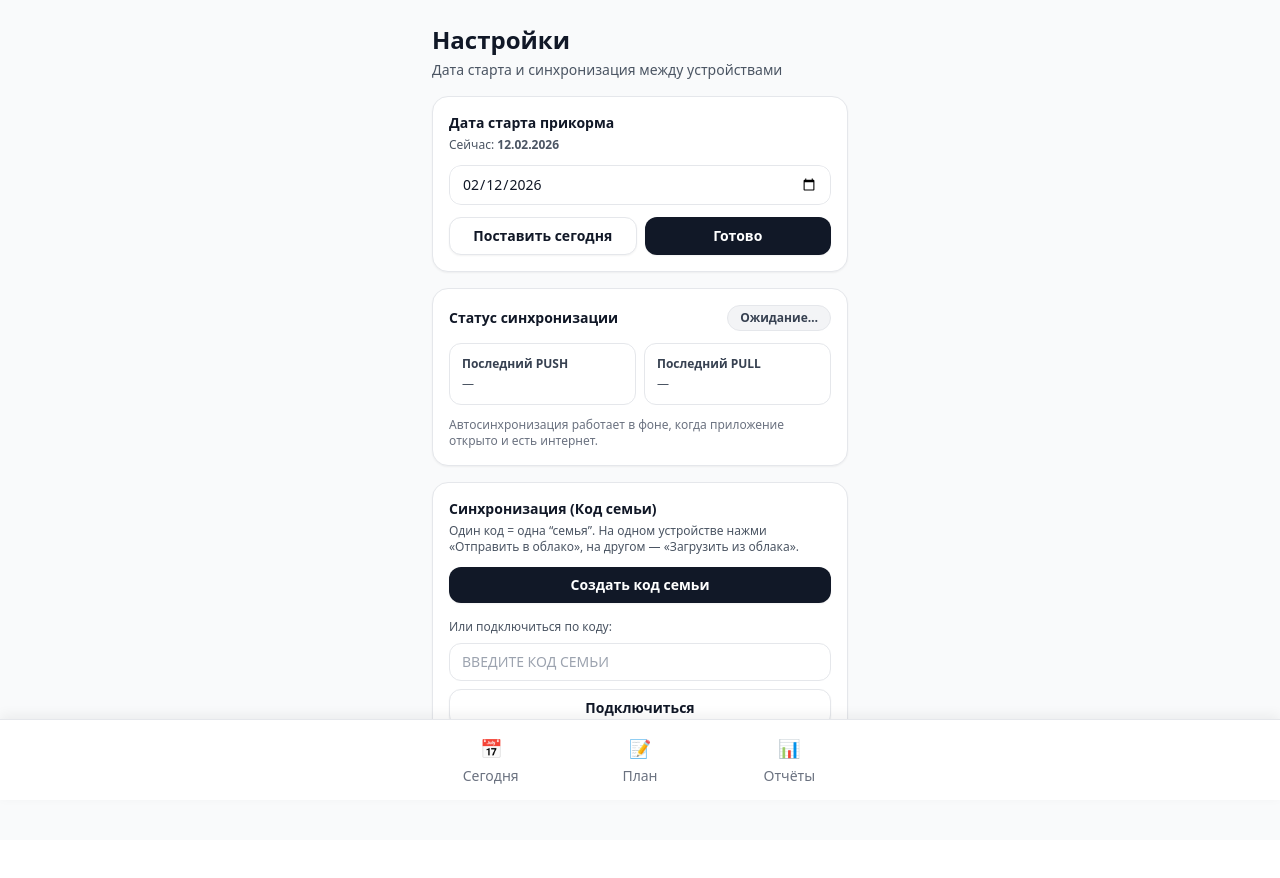
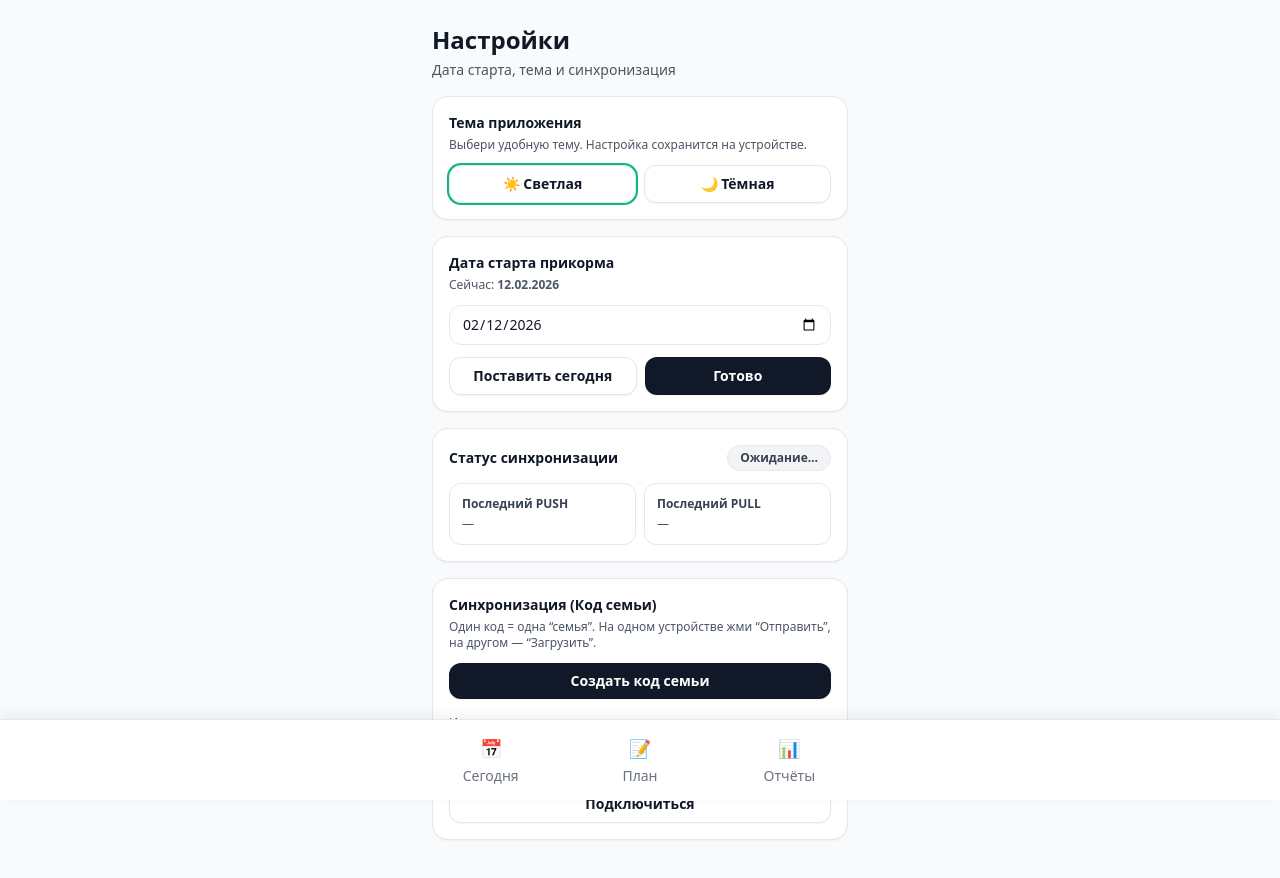
Before and after one commit to krutovya/prikorm-pwa, a Next.js app: page /settings in a window 1280 px wide. Shown: the top 878 px of the page. Before the commit the page ends 840 px from the top, so only its background shows below. Built offline with nearby package versions, Linux system fonts and the light colour scheme; no server answers.

Commit message:
Update settings.tsx

```diff
--- a/pages/settings.tsx
+++ b/pages/settings.tsx
@@ -27,6 +27,14 @@
   return format(d, "dd.MM HH:mm:ss");
 }
 
+const LS_THEME = "prikorm.theme"; // "light" | "dark"
+
+function applyTheme(theme: "light" | "dark") {
+  const root = document.documentElement;
+  if (theme === "dark") root.classList.add("dark");
+  else root.classList.remove("dark");
+}
+
 export default function SettingsPage() {
   const [startDateISO, setStartDateISO] = useState<string>(todayISO());
   const [loaded, setLoaded] = useState(false);
@@ -41,11 +49,14 @@
   const [lastPullAt, setLastPullAt] = useState<string | null>(null);
   const [lastError, setLastError] = useState<string | null>(null);
 
-  // читать статусы из localStorage периодически
+  // --- тема ---
+  const [theme, setTheme] = useState<"light" | "dark">("light");
+
   useEffect(() => {
     if (typeof window === "undefined") return;
 
-    const read = () => {
+    // read sync status
+    const readSync = () => {
       const st = (window.localStorage.getItem("prikorm.sync.status") as any) ?? "idle";
       setSyncStatus(st === "ok" || st === "error" ? st : "idle");
       setLastPushAt(window.localStorage.getItem("prikorm.sync.lastPushAt"));
@@ -53,8 +64,19 @@
       setLastError(window.localStorage.getItem("prikorm.sync.lastError"));
     };
 
-    read();
-    const t = setInterval(read, 1000);
+    readSync();
+    const t = setInterval(readSync, 1000);
+
+    // read theme
+    try {
+      const saved = (window.localStorage.getItem(LS_THEME) as "light" | "dark" | null) ?? "light";
+      setTheme(saved);
+      applyTheme(saved);
+    } catch {
+      setTheme("light");
+      applyTheme("light");
+    }
+
     return () => clearInterval(t);
   }, []);
 
@@ -104,10 +126,7 @@
   }
 
   async function onPush() {
-    if (!familyCode) {
-      alert("Сначала создай/введи код семьи");
-      return;
-    }
+    if (!familyCode) return alert("Сначала создай/введи код семьи");
     setSyncBusy(true);
     try {
       await pushToCloud(familyCode);
@@ -120,20 +139,25 @@
   }
 
   async function onPull() {
-    if (!familyCode) {
-      alert("Сначала создай/введи код семьи");
-      return;
-    }
+    if (!familyCode) return alert("Сначала создай/введи код семьи");
     setSyncBusy(true);
     try {
       const payload = await pullFromCloud(familyCode);
       await importAll(payload);
-      alert("Загружено ✅ Перезагрузи страницу приложения (или закрой/открой).");
+      alert("Загружено ✅ Перезагрузи приложение (или закрой/открой).");
     } catch (e: any) {
       alert("Ошибка загрузки: " + (e?.message ?? "unknown"));
     } finally {
       setSyncBusy(false);
     }
+  }
+
+  function setThemeAndApply(next: "light" | "dark") {
+    setTheme(next);
+    applyTheme(next);
+    try {
+      window.localStorage.setItem(LS_THEME, next);
+    } catch {}
   }
 
   const syncPill = useMemo(() => {
@@ -143,19 +167,44 @@
   }, [syncStatus]);
 
   const dateInputClass =
-    "w-full box-border rounded-xl border border-gray-200 bg-white px-3 py-2 text-gray-900 text-sm leading-5";
+    "w-full box-border rounded-xl border border-gray-200 bg-white px-3 py-2 text-gray-900 text-sm leading-5 dark:bg-gray-900 dark:border-gray-700 dark:text-white";
   const dateInputStyle = { WebkitAppearance: "none", appearance: "none" } as any;
 
   return (
-    <div className="min-h-screen bg-gray-50 pb-24">
+    <div className="min-h-screen bg-gray-50 pb-24 dark:bg-gray-950">
       <div className="mx-auto max-w-md px-4 pt-6">
-        <div className="text-2xl font-extrabold text-gray-900">Настройки</div>
-        <div className="mt-1 text-sm text-gray-600">Дата старта и синхронизация между устройствами</div>
+        <div className="text-2xl font-extrabold text-gray-900 dark:text-white">Настройки</div>
+        <div className="mt-1 text-sm text-gray-600 dark:text-gray-300">
+          Дата старта, тема и синхронизация
+        </div>
+
+        {/* ТЕМА */}
+        <Card className="mt-4 dark:bg-gray-900 dark:border-gray-800">
+          <div className="text-sm font-bold text-gray-900 dark:text-white">Тема приложения</div>
+          <div className="mt-1 text-xs text-gray-600 dark:text-gray-300">
+            Выбери удобную тему. Настройка сохранится на устройстве.
+          </div>
+
+          <div className="mt-3 flex gap-2">
+            <SecondaryButton
+              onClick={() => setThemeAndApply("light")}
+              className={"w-full " + (theme === "light" ? "ring-2 ring-emerald-500" : "")}
+            >
+              ☀️ Светлая
+            </SecondaryButton>
+            <SecondaryButton
+              onClick={() => setThemeAndApply("dark")}
+              className={"w-full " + (theme === "dark" ? "ring-2 ring-emerald-500" : "")}
+            >
+              🌙 Тёмная
+            </SecondaryButton>
+          </div>
+        </Card>
 
         {/* ДАТА СТАРТА */}
-        <Card className="mt-4">
-          <div className="text-sm font-bold text-gray-900">Дата старта прикорма</div>
-          <div className="mt-1 text-xs text-gray-600">
+        <Card className="mt-4 dark:bg-gray-900 dark:border-gray-800">
+          <div className="text-sm font-bold text-gray-900 dark:text-white">Дата старта прикорма</div>
+          <div className="mt-1 text-xs text-gray-600 dark:text-gray-300">
             Сейчас:{" "}
             <span className="font-semibold">{format(isoToDate(startDateISO), "dd.MM.yyyy")}</span>
           </div>
@@ -181,42 +230,38 @@
         </Card>
 
         {/* СТАТУС СИНХРОНИЗАЦИИ */}
-        <Card className="mt-4">
+        <Card className="mt-4 dark:bg-gray-900 dark:border-gray-800">
           <div className="flex items-center justify-between gap-3">
-            <div className="text-sm font-bold text-gray-900">Статус синхронизации</div>
+            <div className="text-sm font-bold text-gray-900 dark:text-white">Статус синхронизации</div>
             <div className={"shrink-0 rounded-full border px-3 py-1 text-xs font-semibold " + syncPill.cls}>
               {syncPill.text}
             </div>
           </div>
 
-          <div className="mt-3 grid grid-cols-2 gap-2 text-xs text-gray-600">
-            <div className="rounded-xl border border-gray-200 bg-white p-3">
-              <div className="font-semibold text-gray-700">Последний PUSH</div>
+          <div className="mt-3 grid grid-cols-2 gap-2 text-xs text-gray-600 dark:text-gray-300">
+            <div className="rounded-xl border border-gray-200 bg-white p-3 dark:bg-gray-950 dark:border-gray-800">
+              <div className="font-semibold text-gray-700 dark:text-gray-200">Последний PUSH</div>
               <div className="mt-1">{fmtTime(lastPushAt)}</div>
             </div>
-            <div className="rounded-xl border border-gray-200 bg-white p-3">
-              <div className="font-semibold text-gray-700">Последний PULL</div>
+            <div className="rounded-xl border border-gray-200 bg-white p-3 dark:bg-gray-950 dark:border-gray-800">
+              <div className="font-semibold text-gray-700 dark:text-gray-200">Последний PULL</div>
               <div className="mt-1">{fmtTime(lastPullAt)}</div>
             </div>
           </div>
 
           {lastError && (
-            <div className="mt-3 rounded-xl border border-rose-200 bg-rose-50 p-3 text-xs text-rose-700">
+            <div className="mt-3 rounded-xl border border-rose-200 bg-rose-50 p-3 text-xs text-rose-700 dark:bg-rose-950 dark:border-rose-900 dark:text-rose-200">
               <div className="font-semibold">Последняя ошибка</div>
               <div className="mt-1 break-words">{lastError}</div>
             </div>
           )}
-
-          <div className="mt-3 text-xs text-gray-500">
-            Автосинхронизация работает в фоне, когда приложение открыто и есть интернет.
-          </div>
         </Card>
 
-        {/* СИНХРОНИЗАЦИЯ (код семьи + ручные кнопки) */}
-        <Card className="mt-4">
-          <div className="text-sm font-bold text-gray-900">Синхронизация (Код семьи)</div>
-          <div className="mt-1 text-xs text-gray-600">
-            Один код = одна “семья”. На одном устройстве нажми «Отправить в облако», на другом — «Загрузить из облака».
+        {/* СИНХРОНИЗАЦИЯ */}
+        <Card className="mt-4 dark:bg-gray-900 dark:border-gray-800">
+          <div className="text-sm font-bold text-gray-900 dark:text-white">Синхронизация (Код семьи)</div>
+          <div className="mt-1 text-xs text-gray-600 dark:text-gray-300">
+            Один код = одна “семья”. На одном устройстве жми “Отправить”, на другом — “Загрузить”.
           </div>
 
           {!familyCode ? (
@@ -227,14 +272,14 @@
                 </PrimaryButton>
               </div>
 
-              <div className="mt-4 text-xs text-gray-600">Или подключиться по коду:</div>
+              <div className="mt-4 text-xs text-gray-600 dark:text-gray-300">Или подключиться по коду:</div>
 
               <input
                 type="text"
                 placeholder="Введите код семьи"
                 value={familyInput}
                 onChange={(e) => setFamilyInput(e.target.value)}
-                className="mt-2 w-full rounded-xl border border-gray-200 px-3 py-2 text-sm uppercase"
+                className="mt-2 w-full rounded-xl border border-gray-200 px-3 py-2 text-sm uppercase dark:bg-gray-950 dark:border-gray-800 dark:text-white"
               />
 
               <div className="mt-2">
@@ -245,8 +290,8 @@
             </>
           ) : (
             <>
-              <div className="mt-3 text-sm">Ваш код семьи:</div>
-              <div className="mt-1 text-xl font-bold tracking-widest">{familyCode}</div>
+              <div className="mt-3 text-sm text-gray-800 dark:text-gray-200">Ваш код семьи:</div>
+              <div className="mt-1 text-xl font-bold tracking-widest text-gray-900 dark:text-white">{familyCode}</div>
 
               <div className="mt-3 flex gap-2">
                 <SecondaryButton
```
